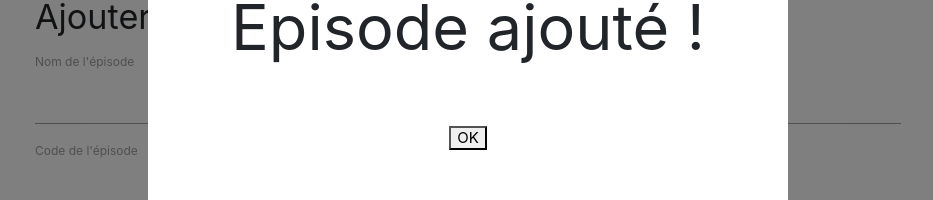
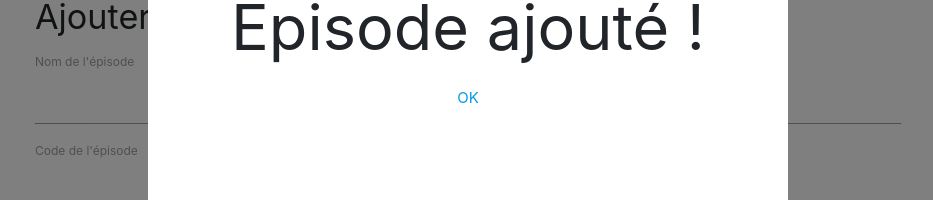
Before and after one commit to MagicVirus/lic-pro-2019-project, a React (Create React App) app in the folder front/: page /create in a window 1280 px wide. Both pictures are taken after typing "Sample", "Sample", "5" into the empty fields and a click on the button "AJOUTER". Shown: the part 249-449 px from the top of the page, without its empty margins (172-1105 px from the left). Built offline with nearby package versions, Linux system fonts and the light colour scheme; no server answers.

Commit message:
redirect after create

```diff
--- a/front/src/components/Popup.js
+++ b/front/src/components/Popup.js
@@ -1,4 +1,5 @@
 import React, { Component } from 'react';
+import { BrowserRouter as Router, Switch, Route, Link } from 'react-router-dom';
 import 'materialize-css/dist/css/materialize.min.css'
 import M from 'materialize-css';
 
@@ -11,7 +12,7 @@ class Popup extends Component {
       <div className='popup'>
         <div className='popup_inner'>
           <h1 id="popText">{this.props.text}</h1>
-          <button className="center-block" id="confirmPopup" onClick={this.props.closePopup}>OK</button>
+          <Link to={'/episodes'} onClick={this.props.closePopup}>OK</Link>
         </div>
       </div>
     );
```
Also changed, not shown: 2 other files (tests, documents, lock files or other folders).
